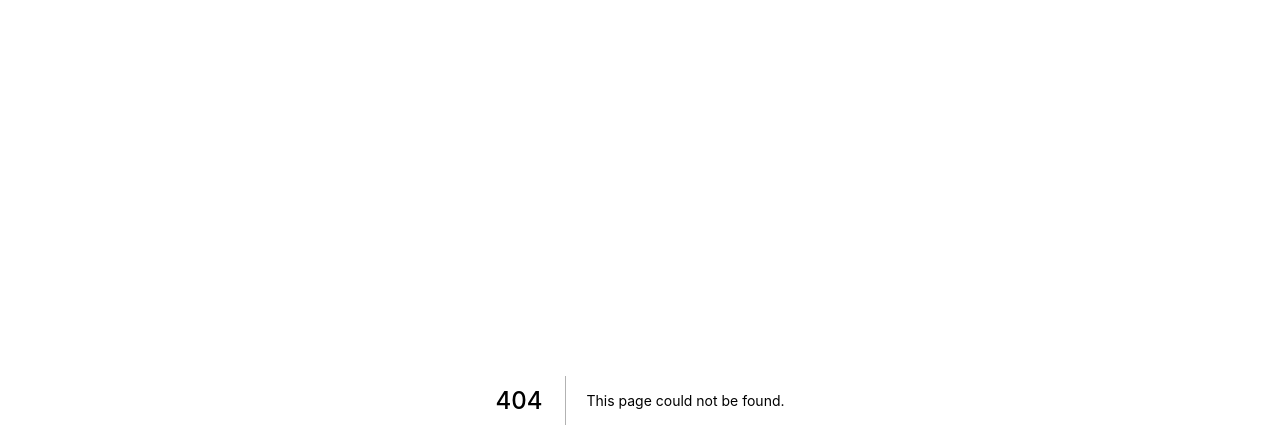
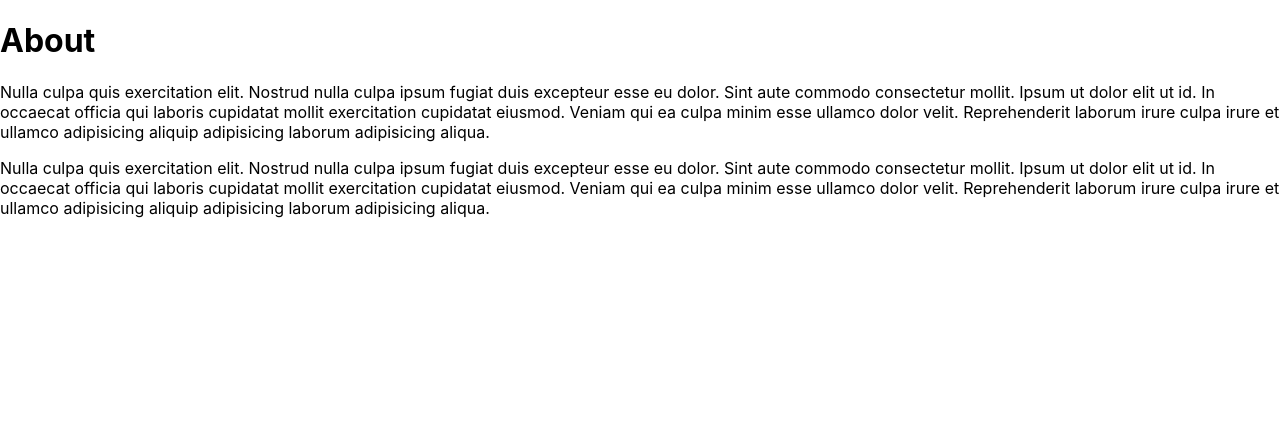
Before and after one commit to javieramirez90/dojo_devs_list, a Next.js app: page /about in a window 1280 px wide. Before the commit this address had no page. Shown: the top 448 px of the page. Built offline with nearby package versions, Linux system fonts and the light colour scheme.

Commit message:
DOJ-1 changing branch

```diff
--- /dev/null
+++ b/pages/about.js
@@ -0,0 +1,13 @@
+import React from 'react';
+
+const About = (props) => {
+	return (
+		<div>
+			<h1>About</h1>
+			<p>Nulla culpa quis exercitation elit. Nostrud nulla culpa ipsum fugiat duis excepteur esse eu dolor. Sint aute commodo consectetur mollit. Ipsum ut dolor elit ut id. In occaecat officia qui laboris cupidatat mollit exercitation cupidatat eiusmod. Veniam qui ea culpa minim esse ullamco dolor velit. Reprehenderit laborum irure culpa irure et ullamco adipisicing aliquip adipisicing laborum adipisicing aliqua.</p>
+			<p>Nulla culpa quis exercitation elit. Nostrud nulla culpa ipsum fugiat duis excepteur esse eu dolor. Sint aute commodo consectetur mollit. Ipsum ut dolor elit ut id. In occaecat officia qui laboris cupidatat mollit exercitation cupidatat eiusmod. Veniam qui ea culpa minim esse ullamco dolor velit. Reprehenderit laborum irure culpa irure et ullamco adipisicing aliquip adipisicing laborum adipisicing aliqua.</p>
+		</div>
+	);
+};
+
+export default About;
--- a/pages/index.js
+++ b/pages/index.js
@@ -5,6 +5,8 @@ export default function Home() {
   return (
     <div>
       <h1>HOMEPAGE</h1>
+      <p>Minim anim consequat commodo magna ea officia incididunt sunt enim ipsum sint. Deserunt esse ex reprehenderit ut dolor veniam sit sunt anim elit. Anim eiusmod sit amet Lorem amet sunt ex.</p>
+      <p>Minim anim consequat commodo magna ea officia incididunt sunt enim ipsum sint. Deserunt esse ex reprehenderit ut dolor veniam sit sunt anim elit. Anim eiusmod sit amet Lorem amet sunt ex.</p>
     </div>
   )
 }
```
Also changed, not shown: pages/devs/index.js (added, +11 -0 lines).
